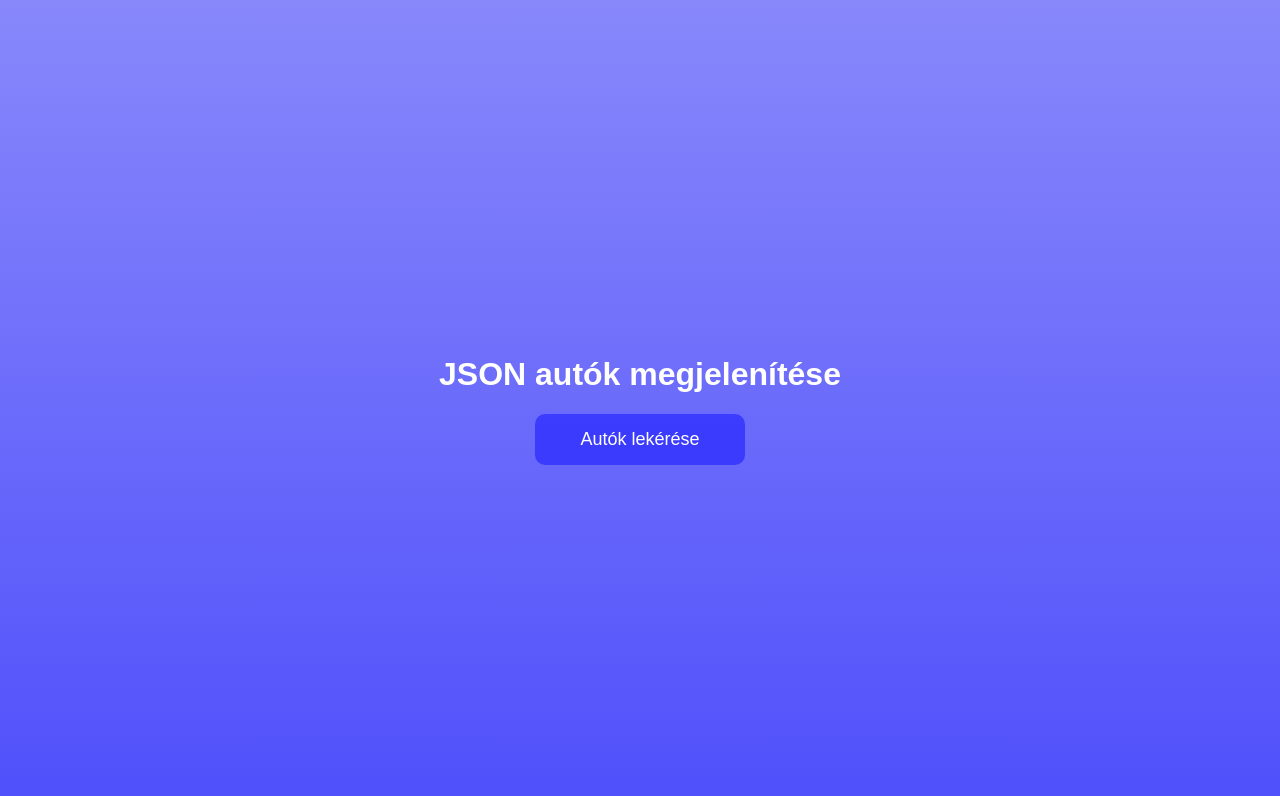
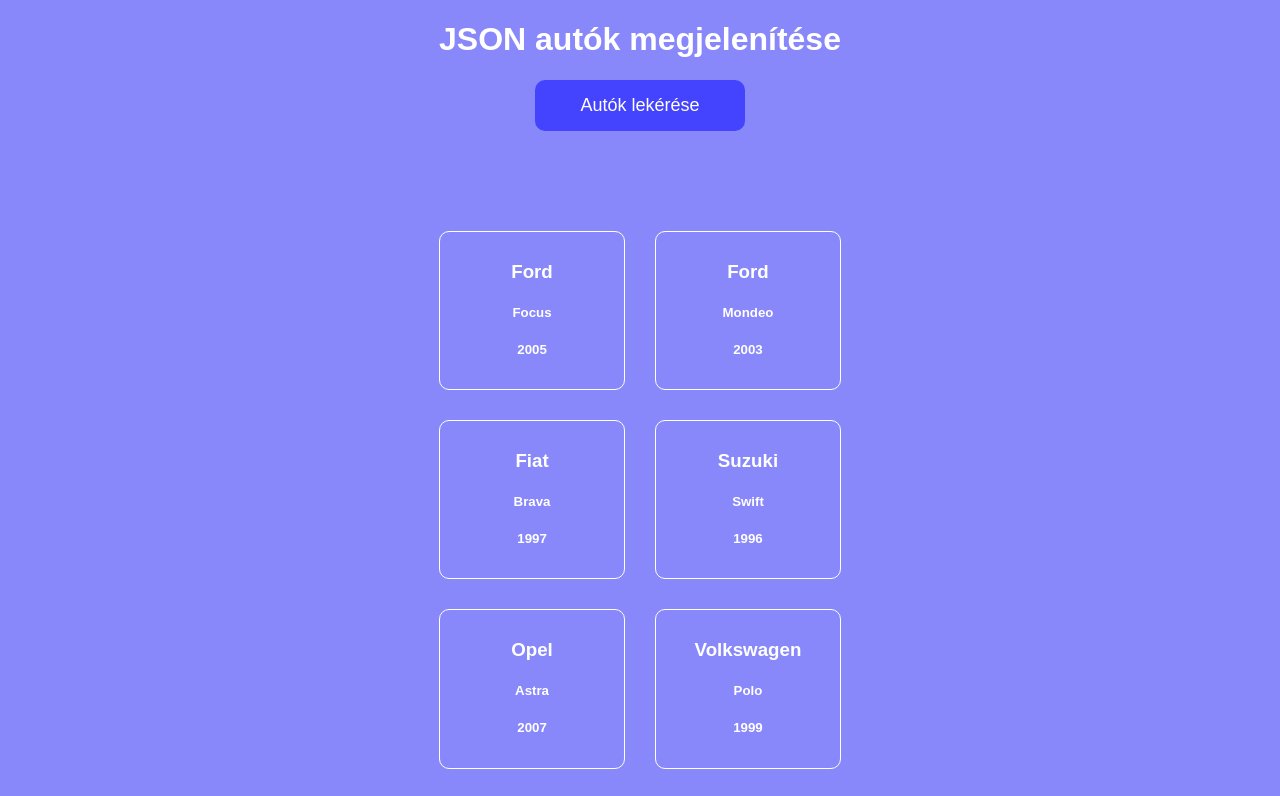
Before and after one commit to mate-mango/autok-json-js, a plain HTML site: page index.html in a window 1280 px wide. Both pictures are taken after a click on the button "Autók lekérése". Shown: the top 796 px of the page. Drawn offline with Linux system fonts and the light colour scheme.

Commit message:
app.js fájl szerkesztése kész - fetch + megjelenítés és style.css fájl módosítása

```diff
--- a/app.js
+++ b/app.js
@@ -0,0 +1,24 @@
+const button = document.getElementById("button");
+const result = document.querySelector(".result");
+
+button.addEventListener("click", async ()=>{
+    const res = await fetch("cars.json");
+    const data = await res.json();
+
+    console.log(data);
+
+    let output = "";
+
+    data.forEach(car => {
+
+        output += `
+        <div class="car">
+            <h3>${car.brand}</h3>
+            <h5>${car.type}</h5>
+            <h5>${car.factoryYear}</h5>
+        </div>
+        `;
+    });
+
+    result.innerHTML = output;
+})
--- a/style.css
+++ b/style.css
@@ -3,11 +3,11 @@ body{
     padding: 0;
     font-family: Arial, Helvetica, sans-serif;
     width: 100%;
-    height: 100vh;
+    height: 100%;
     display: flex;
     justify-content: center;
     align-items: center;
-    background: linear-gradient(to bottom, rgb(136, 136, 251), rgb(80, 80, 251));
+    background: rgb(136, 136, 251);
     color: #fff;
     text-align: center;
 }
@@ -21,3 +21,16 @@ button{
     color: #fff;
     font-size: 18px;
 }
+
+.result{
+    display: grid;
+    grid-template-columns: 1fr 1fr;
+    gap: 30px;
+    margin-top: 100px;
+}
+
+.car{
+    border: 1px solid white;
+    border-radius: 10px;
+    padding: 10px;
+}
```
